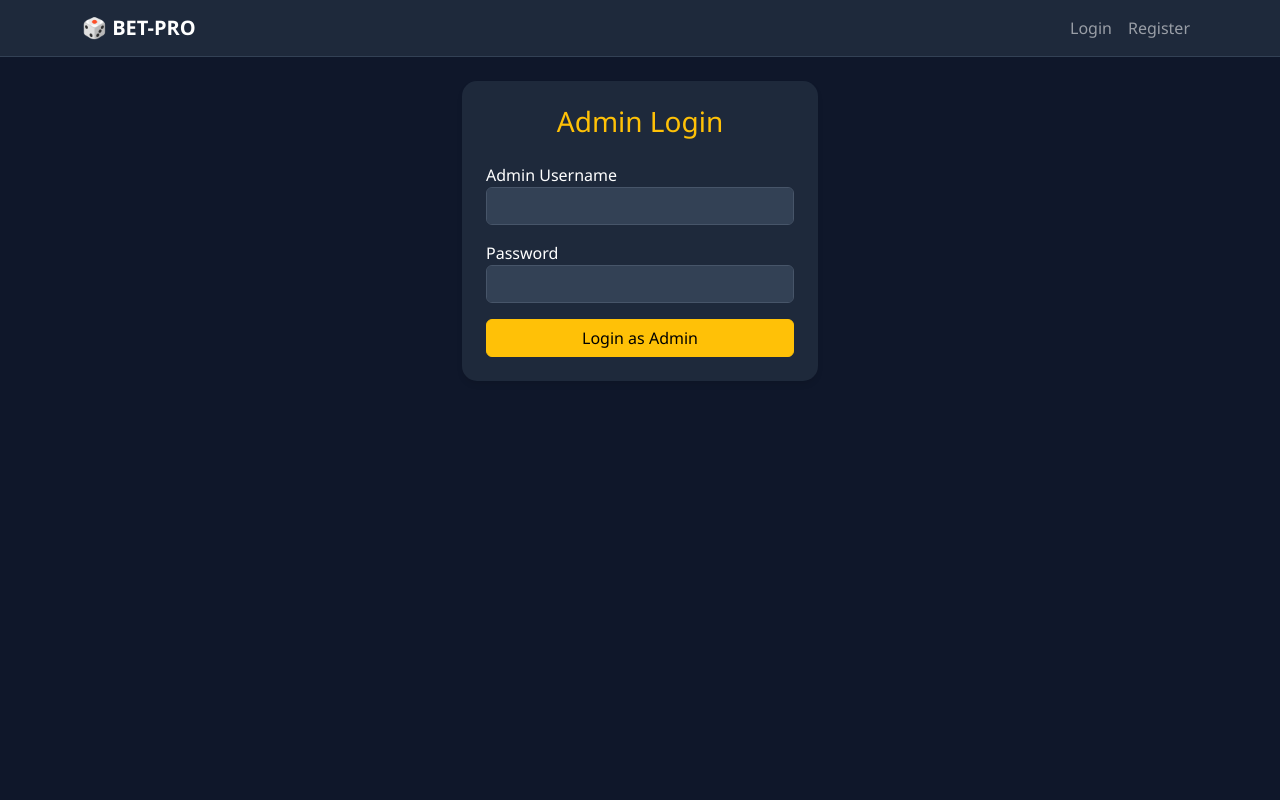
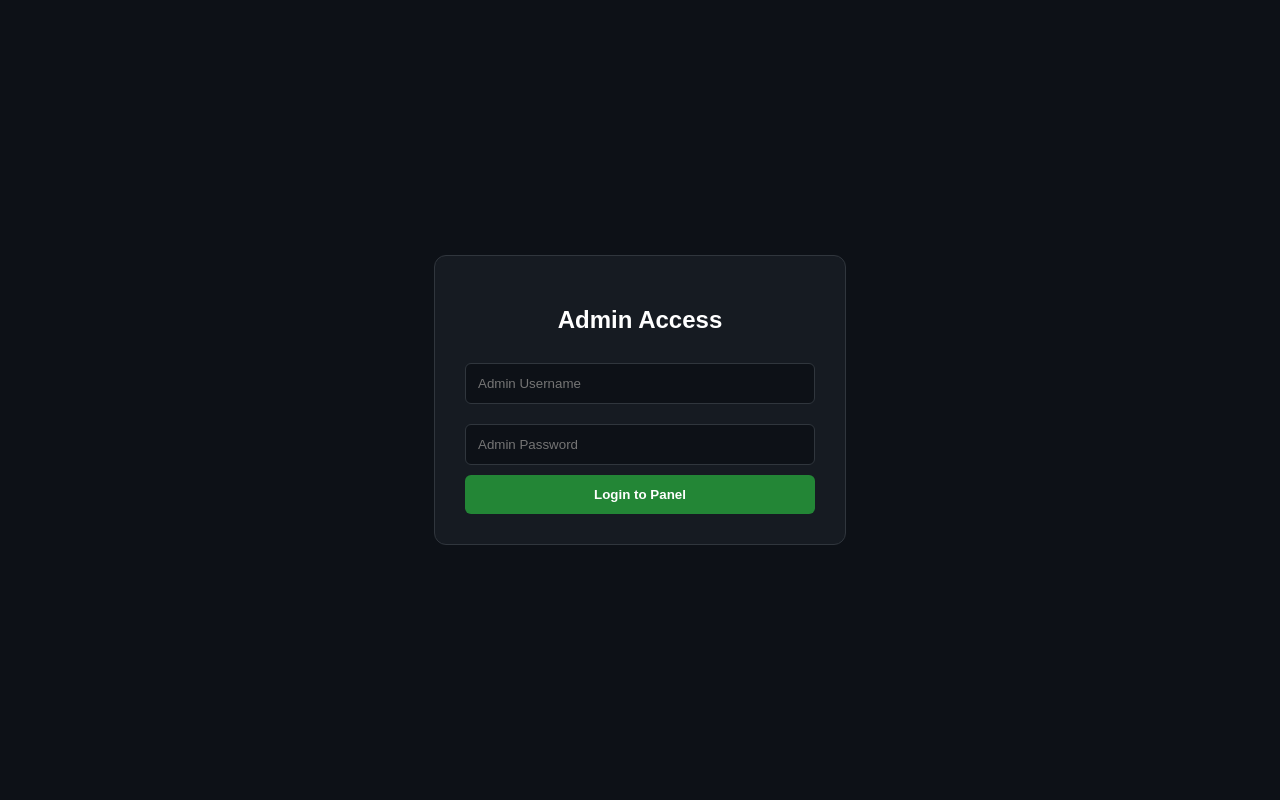
Before and after one commit to tamimalmahi/Betting-App, a Flask app: page /admin in a window 1280 px wide. Run offline with Flask 3, Linux system fonts and the light colour scheme.

Commit message:
Update admin.html

```diff
--- a/templates/admin.html
+++ b/templates/admin.html
@@ -1,21 +1,25 @@
-{% extends "base.html" %}
-{% block content %}
-<div class="row justify-content-center">
-    <div class="col-md-4">
-        <div class="card p-4">
-            <h3 class="text-center mb-4 text-warning">Admin Login</h3>
-            <form method="POST">
-                <div class="mb-3">
-                    <label>Admin Username</label>
-                    <input type="text" name="username" class="form-control" required>
-                </div>
-                <div class="mb-3">
-                    <label>Password</label>
-                    <input type="password" name="password" class="form-control" required>
-                </div>
-                <button type="submit" class="btn btn-warning w-100">Login as Admin</button>
-            </form>
-        </div>
+<!DOCTYPE html>
+<html lang="en">
+<head>
+    <meta charset="UTF-8">
+    <meta name="viewport" content="width=device-width, initial-scale=1.0">
+    <title>Admin Login - BET-PRO</title>
+    <style>
+        body { font-family: Arial, sans-serif; background-color: #0d1117; color: white; display: flex; justify-content: center; align-items: center; height: 100vh; margin: 0; }
+        .login-box { background: #161b22; padding: 30px; border-radius: 12px; border: 1px solid #30363d; width: 350px; text-align: center; }
+        input { width: 100%; padding: 12px; margin: 10px 0; background: #0d1117; border: 1px solid #30363d; color: white; border-radius: 6px; box-sizing: border-box; }
+        button { width: 100%; padding: 12px; background-color: #238636; color: white; border: none; border-radius: 6px; cursor: pointer; font-weight: bold; }
+        button:hover { background-color: #2ea043; }
+    </style>
+</head>
+<body>
+    <div class="login-box">
+        <h2>Admin Access</h2>
+        <form action="/admin" method="POST">
+            <input type="text" name="username" placeholder="Admin Username" required>
+            <input type="password" name="password" placeholder="Admin Password" required>
+            <button type="submit">Login to Panel</button>
+        </form>
     </div>
-</div>
-{% endblock %}
+</body>
+</html>
```
